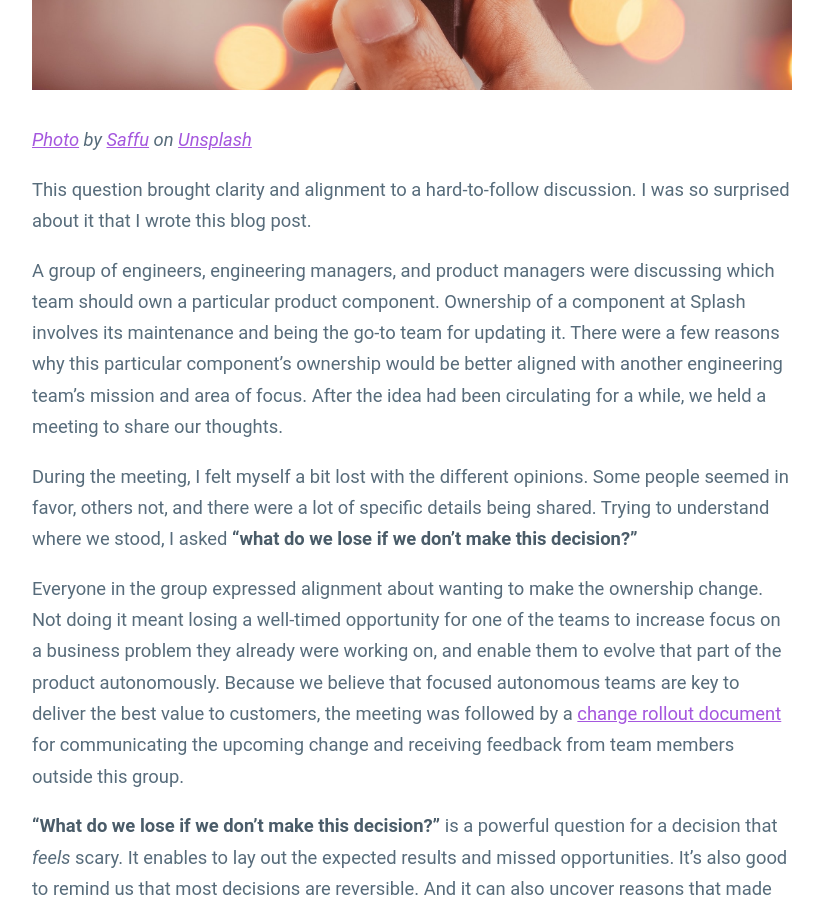
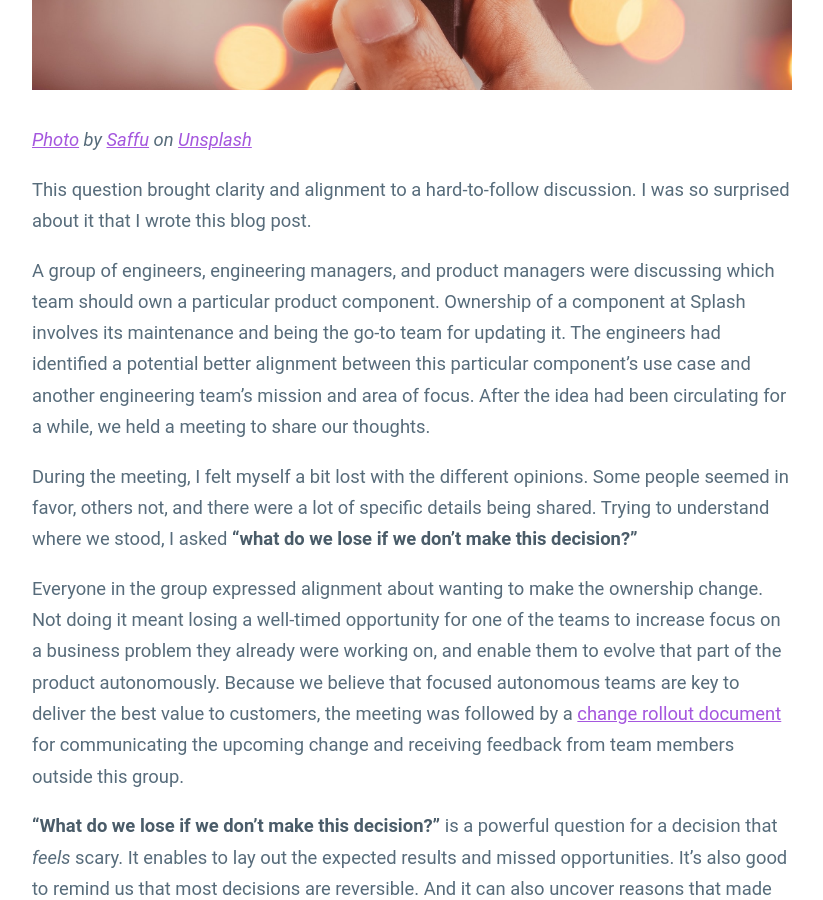
Before and after one commit to guillermodlpa/site, a Jekyll site: the page built from _posts/2022-02-08-what-do-we-lose-if-we-dont-make-this-decision.markdown, in a window 1280 px wide and 900 px high, scrolled down 636 px. Shown: the whole window, without its empty margins (228-1051 px from the left). Built offline with Jekyll 4.4.1, drawn with Linux system fonts in a browser that asks for light colours.

Commit message:
Updated What Do We Lose If We Dont Make This Decision

```diff
--- a/_posts/2022-02-08-what-do-we-lose-if-we-dont-make-this-decision.markdown
+++ b/_posts/2022-02-08-what-do-we-lose-if-we-dont-make-this-decision.markdown
@@ -12,7 +12,7 @@ image: "/uploads/saffu-E4kKGI4oGaU-unsplash-cover.jpeg"
 
 This question brought clarity and alignment to a hard-to-follow discussion. I was so surprised about it that I wrote this blog post.
 
-A group of engineers, engineering managers, and product managers were discussing which team should own a particular product component. Ownership of a component at Splash involves its maintenance and being the go-to team for updating it. There were a few reasons why this particular component’s ownership would be better aligned with another engineering team’s mission and area of focus. After the idea had been circulating for a while, we held a meeting to share our thoughts.
+A group of engineers, engineering managers, and product managers were discussing which team should own a particular product component. Ownership of a component at Splash involves its maintenance and being the go-to team for updating it. The engineers had identified a potential better alignment between this particular component's use case and another engineering team's mission and area of focus. After the idea had been circulating for a while, we held a meeting to share our thoughts.
 
 During the meeting, I felt myself a bit lost with the different opinions. Some people seemed in favor, others not, and there were a lot of specific details being shared. Trying to understand where we stood, I asked **“what do we lose if we don’t make this decision?”**
 
```
